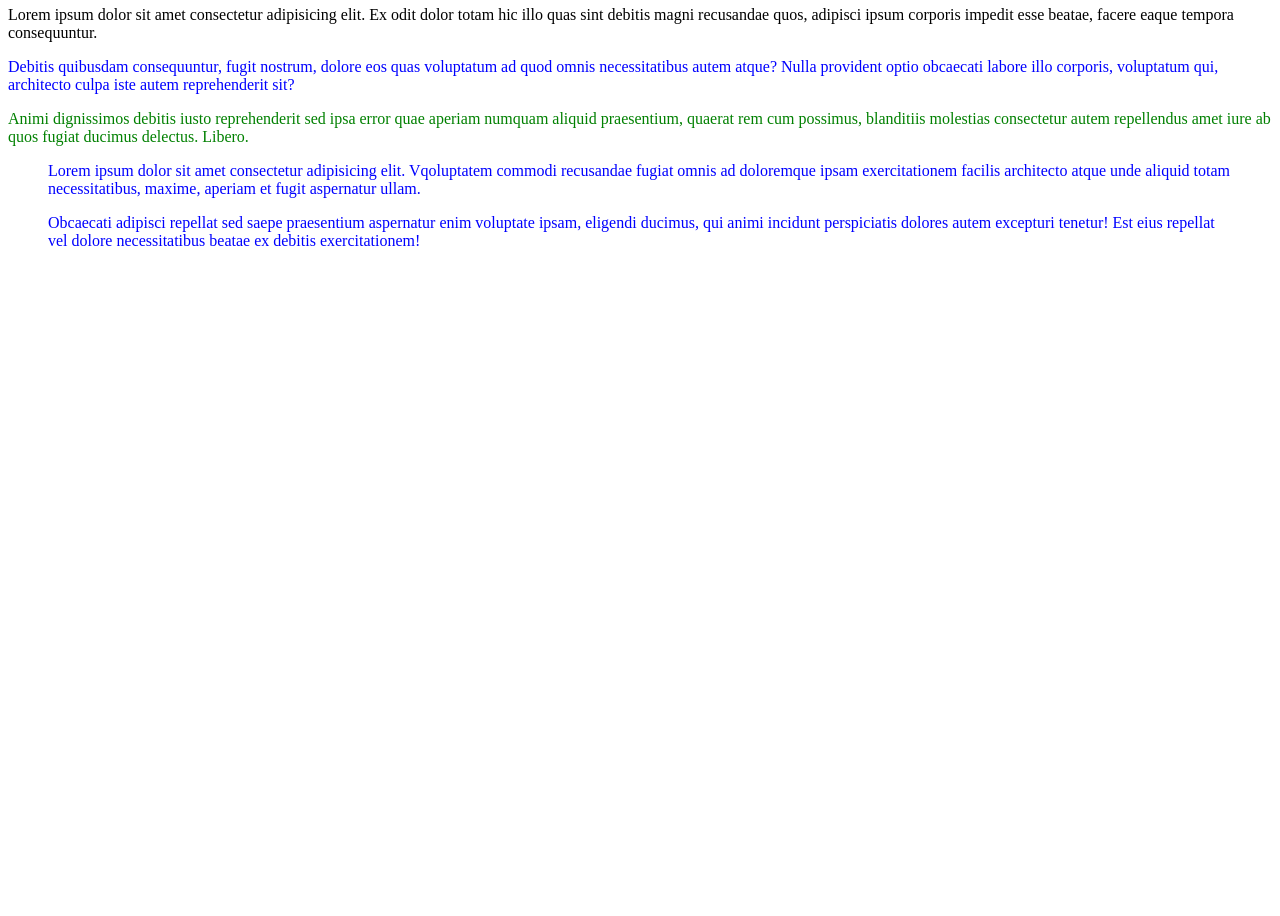
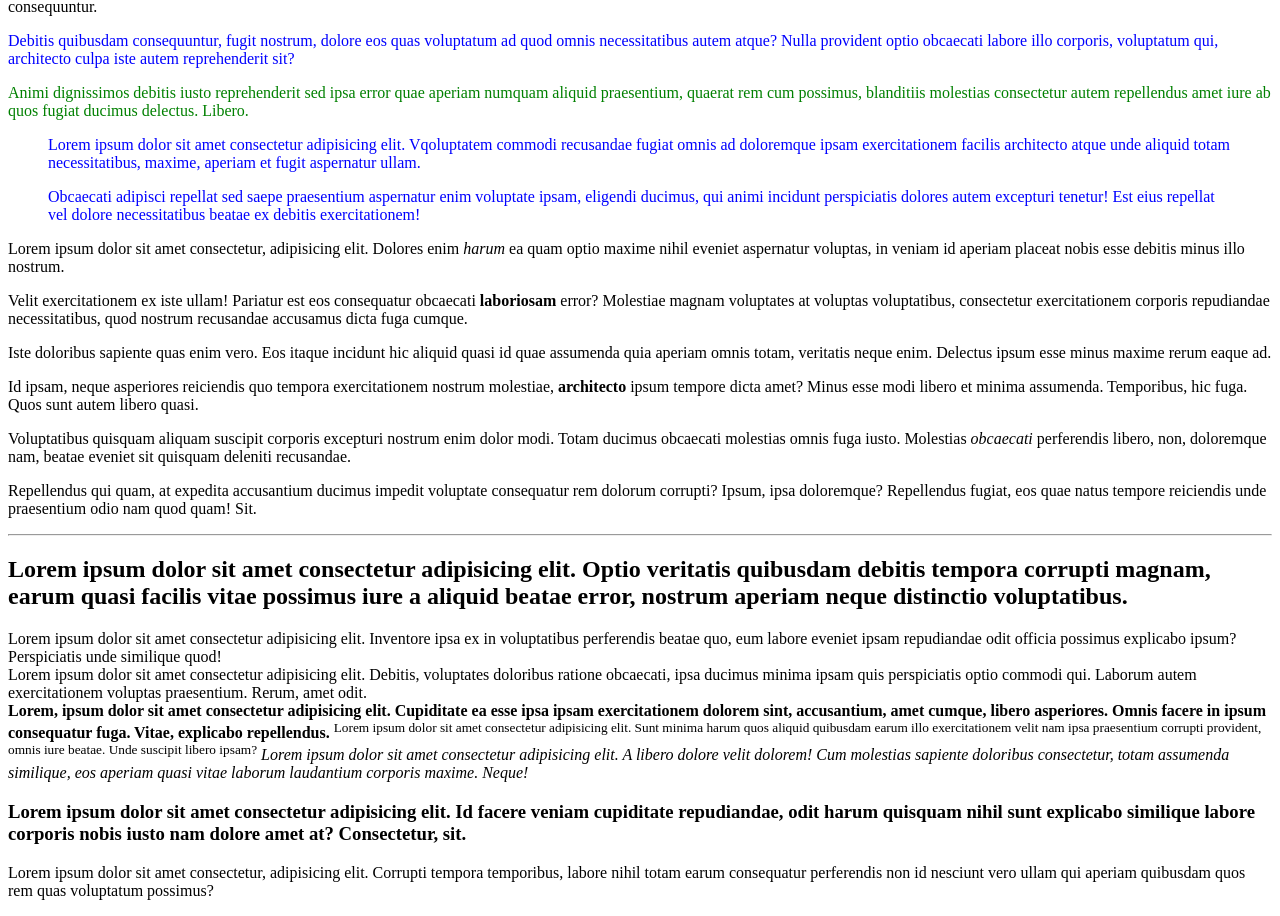
Before and after one commit to AltynaiUrmatbekova/css-1, a plain HTML site: page index.html in a window 1280 px wide. Shown: the part 100-1016 px from the top of the page. Before the commit the page ends 800 px from the top, so only its background shows below. Drawn offline with Linux system fonts and the light colour scheme.

Commit message:
Change style

```diff
--- a/index.html
+++ b/index.html
@@ -3,7 +3,7 @@
 <head>
     <meta charset="UTF-8">
     <meta http-equiv="X-UA-Compatible" content="IE=edge">
-    <meta name="viewport" content="width=device-width, initial-scale=1.0">\
+    <meta name="viewport" content="width=device-width, initial-scale=1.0">
     <link rel="stylesheet" href="./style.css">
     <title>Document</title>
 </head>
@@ -16,5 +16,29 @@
     <p>Obcaecati adipisci repellat sed saepe praesentium aspernatur enim voluptate ipsam, eligendi ducimus, qui animi incidunt perspiciatis dolores autem excepturi tenetur! Est eius repellat vel dolore necessitatibus beatae ex debitis exercitationem!
 
     </p> </blockquote>
+
+    <p class="yellow">Lorem ipsum dolor sit amet consectetur, adipisicing elit. Dolores enim <em>harum</em> ea quam optio maxime nihil eveniet aspernatur voluptas, in veniam id aperiam placeat nobis esse debitis minus illo nostrum.</p>
+  <p>Velit exercitationem ex iste ullam! Pariatur est eos consequatur obcaecati <strong>laboriosam</strong> error? Molestiae magnam voluptates at voluptas voluptatibus, consectetur exercitationem corporis repudiandae necessitatibus, quod nostrum recusandae accusamus dicta fuga cumque.</p>
+  <p class="red-background yellow ">Iste doloribus sapiente quas enim vero. Eos itaque incidunt hic aliquid quasi id quae assumenda quia aperiam omnis totam, veritatis neque enim. Delectus ipsum esse minus maxime rerum eaque ad.</p>
+  <p class="red-background">Id ipsam, neque asperiores reiciendis quo tempora exercitationem nostrum molestiae, <strong>architecto</strong> ipsum tempore dicta amet? Minus esse modi libero et minima assumenda. Temporibus, hic fuga. Quos sunt autem libero quasi.</p>
+  <p id="example">Voluptatibus quisquam aliquam suscipit corporis excepturi nostrum enim dolor modi. Totam ducimus obcaecati molestias omnis fuga iusto. Molestias <em>obcaecati</em> perferendis libero, non, doloremque nam, beatae eveniet sit quisquam deleniti recusandae.</p>
+  <p class="yellow">Repellendus qui quam, at expedita accusantium ducimus impedit voluptate consequatur rem dolorum corrupti? Ipsum, ipsa doloremque? Repellendus fugiat, eos quae natus tempore reiciendis unde praesentium odio nam quod quam! Sit.</p>
+
+  <hr>
+
+<h2>Lorem ipsum dolor sit amet consectetur adipisicing elit. Optio veritatis quibusdam debitis tempora corrupti magnam, earum quasi facilis vitae possimus iure a aliquid beatae error, nostrum aperiam neque distinctio voluptatibus.</h2>
+<aside>Lorem ipsum dolor sit amet consectetur adipisicing elit. Inventore ipsa ex in voluptatibus perferendis beatae quo, eum labore eveniet ipsam repudiandae odit officia possimus explicabo ipsum? Perspiciatis unde similique quod!</aside>
+<header>Lorem ipsum dolor sit amet consectetur adipisicing elit. Debitis, voluptates doloribus ratione obcaecati, ipsa ducimus minima ipsam quis perspiciatis optio commodi qui. Laborum autem exercitationem voluptas praesentium. Rerum, amet odit.</header>
+
+<strong class="example-1" id="example-1">Lorem, ipsum dolor sit amet consectetur adipisicing elit. Cupiditate ea esse ipsa ipsam exercitationem dolorem sint, accusantium, amet cumque, libero asperiores. Omnis facere in ipsum consequatur fuga. Vitae, explicabo repellendus.</strong>
+
+<sup class="example-2" id="example-2">Lorem ipsum dolor sit amet consectetur adipisicing elit. Sunt minima harum quos aliquid quibusdam earum illo exercitationem velit nam ipsa praesentium corrupti provident, omnis iure beatae. Unde suscipit libero ipsam?</sup>
+
+<em class="example-3" id="example-3">Lorem ipsum dolor sit amet consectetur adipisicing elit. A libero dolore velit dolorem! Cum molestias sapiente doloribus consectetur, totam assumenda similique, eos aperiam quasi vitae laborum laudantium corporis maxime. Neque!</em>
+
+<h3 class="example-4" id="example-4">Lorem ipsum dolor sit amet consectetur adipisicing elit. Id facere veniam cupiditate repudiandae, odit harum quisquam nihil sunt explicabo similique labore corporis nobis iusto nam dolore amet at? Consectetur, sit.</h3>
+
+<p class="example-5" id="example-5">Lorem ipsum dolor sit amet consectetur, adipisicing elit. Corrupti tempora temporibus, labore nihil totam earum consequatur perferendis non id nesciunt vero ullam qui aperiam quibusdam quos rem quas voluptatum possimus?</p>
+
 </body>
 </html>
```
